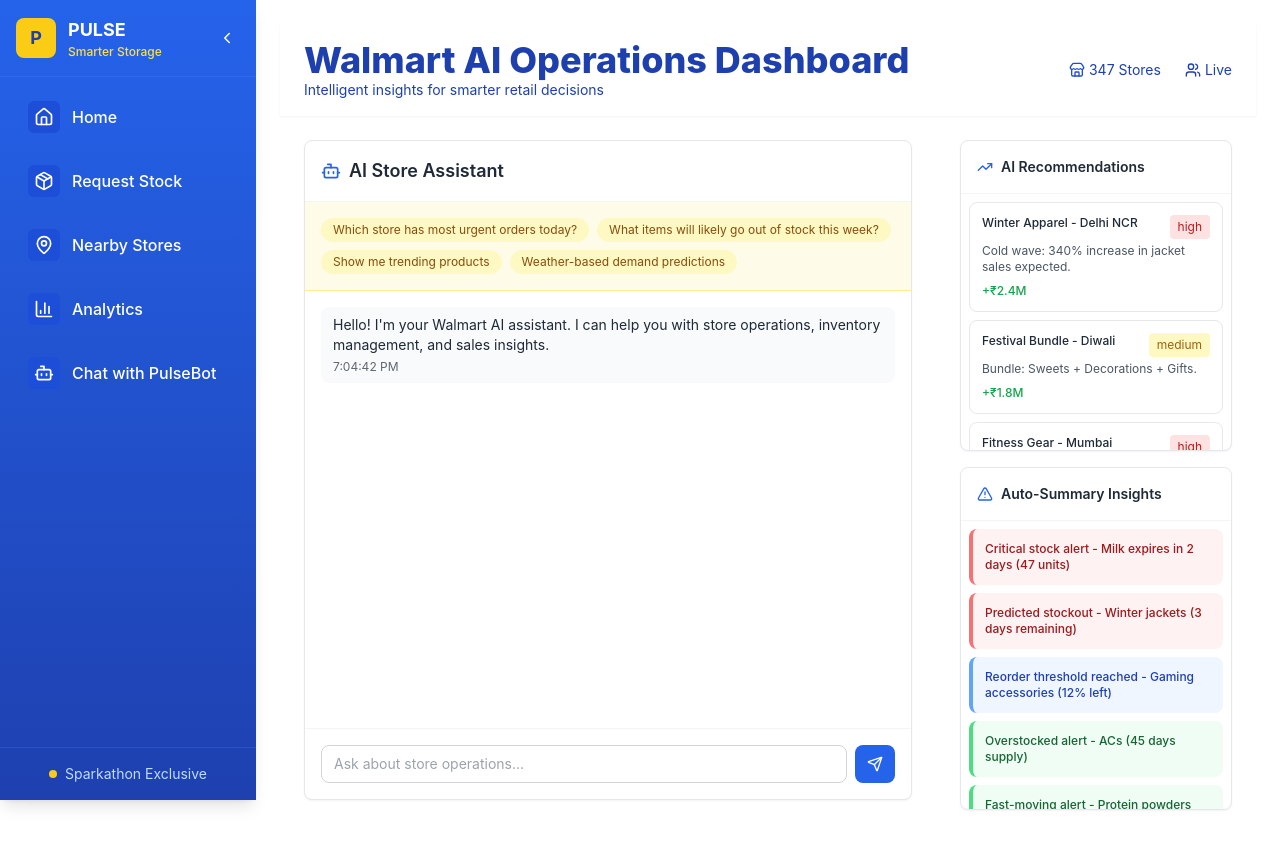
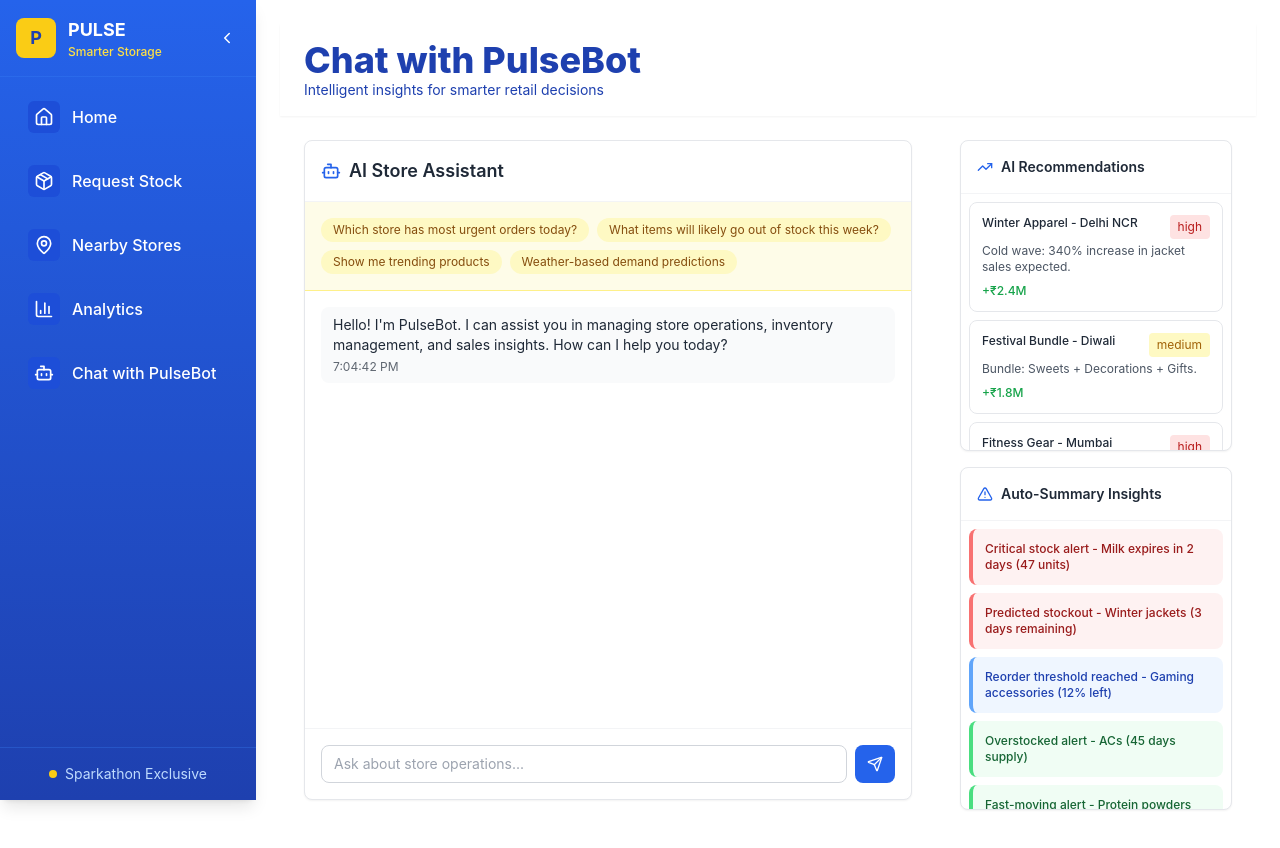
Before and after one commit to Walmart-Winner/frontend, a Next.js app: page /aiModel in a window 1280 px wide. Built offline with nearby package versions, Linux system fonts and the light colour scheme.

Commit message:
title and minor fixes

```diff
--- a/app/aiModel/page.tsx
+++ b/app/aiModel/page.tsx
@@ -28,7 +28,7 @@
   const [messages, setMessages] = useState<ChatMessage[]>([
     {
       id: '1',
-      text: 'Hello! I\'m your Walmart AI assistant. I can help you with store operations, inventory management, and sales insights.',
+      text: 'Hello! I\'m PulseBot. I can assist you in managing store operations, inventory management, and sales insights. How can I help you today?',
       sender: 'ai',
       timestamp: new Date()
     }
@@ -206,17 +206,17 @@
       <div className=" text-white px-6 py-4 shadow-sm">
         <div className="flex items-center justify-between">
           <div>
-            <h1 className="text-4xl font-extrabold text-blue-800">Walmart AI Operations Dashboard</h1>
+            <h1 className="text-4xl font-extrabold text-blue-800">Chat with PulseBot</h1>
             <p className="text-blue-800 text-sm">Intelligent insights for smarter retail decisions</p>
           </div>
           <div className="flex items-center space-x-6 text-sm">
             <div className="flex items-center">
-              <Store className="w-4 h-4 mr-1 text-blue-700" />
-              <span className=' text-blue-800'>347 Stores</span>
+              {/* <Store className="w-4 h-4 mr-1 text-blue-700" /> */}
+              {/* <span className=' text-blue-800'>347 Stores</span> */}
             </div>
             <div className="flex items-center">
-              <Users className="w-4 h-4 mr-1 text-blue-800" />
-              <span className=' text-blue-800'>Live</span>
+              {/* <Users className="w-4 h-4 mr-1 text-blue-800" />
+              <span className=' text-blue-800'>Live</span> */}
             </div>
           </div>
         </div>
--- a/app/analytics/page.tsx
+++ b/app/analytics/page.tsx
@@ -145,7 +145,7 @@
         <div className="mb-10 flex flex-col md:flex-row md:items-center md:justify-between gap-4">
           <div>
             <h1 className="text-4xl font-extrabold text-blue-900 tracking-tight mb-2">
-              SCM Ops Dashboard – Internal Access
+              Pulse Metrics – Internal Access
             </h1>
             <p className="text-lg text-blue-700 font-medium">
               Live metrics on inventory transfers, fulfillment health, and cost activity
--- a/app/page.tsx
+++ b/app/page.tsx
@@ -53,7 +53,9 @@
 
         {/* Intro */}
         <section className="mb-10 text-left">
-          <h1 className="text-3xl font-bold text-blue-900 mb-2">Supply Chain Operations Center</h1>
+          {/* <h1 className="text-3xl font-bold text-blue-900 mb-2">Supply Chain Operations Center</h1> */}
+          <h1 className="text-4xl font-extrabold text-blue-800">Pulse Dashboard</h1>
+            <br></br>
           <p className="text-gray-700 max-w-3xl">
             Manage inter-store logistics, streamline warehouse coordination, and resolve stock imbalances
             with real-time insight into Walmart’s internal distribution network.
--- a/app/request/page.tsx
+++ b/app/request/page.tsx
@@ -2,7 +2,7 @@
 const StoreMap = dynamic(() => import("../../components/StoreMap"), { ssr: false });
 import { useEffect, useState } from "react";
 import dynamic from "next/dynamic";
-import { X, CheckCircle, Package } from "lucide-react";
+import { X, CheckCircle, Package, Space } from "lucide-react";
 import RequestedItemsList from "@/components/RequestItemsList";
 // Mock data
 const mockRequests = [
@@ -334,7 +334,12 @@
 
   return (
     <div className="max-w-3xl mx-auto py-8">
-      <h1 className="text-3xl font-bold text-blue-800 mb-4">Request Stock</h1>
+      {/* <h1 className="text-3xl font-bold text-blue-800 mb-4">Request Stock</h1> */}
+      {/* <div> */}
+            <h1 className="text-4xl font-extrabold text-blue-800">Request Stock</h1>
+            <br></br>
+            {/* <p className="text-blue-800 text-sm">Intelligent insights for smarter retail decisions</p>
+          </div> */}
       <SummaryCards summary={mockSummary} />
       <RecommendedProducts products={recommendedProducts} onRequest={handleRecommendedRequest} />
       <RequestsInbox requests={requests} onAction={handleRequestAction} />
--- a/components/SummaryCards.tsx
+++ b/components/SummaryCards.tsx
@@ -24,7 +24,7 @@
       color: 'blue'
     },
     {
-      title: 'Monthly Cost',
+      title: 'Monthly Revenue',
       value: `₹${(data.monthlyCost / 1000).toFixed(0)}K`,
       change: '-1.2%',
       changeType: 'negative' as const,
```
